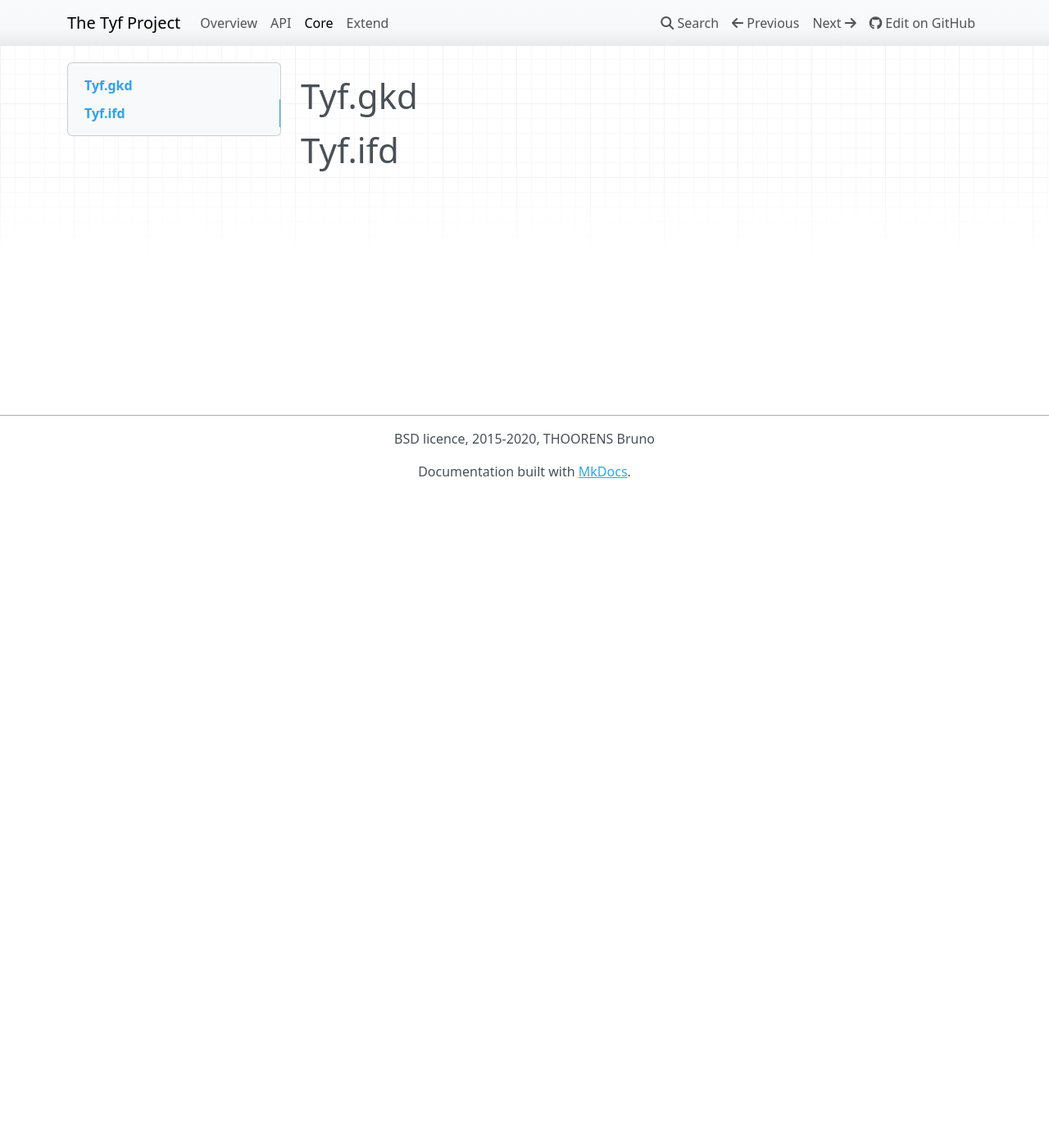
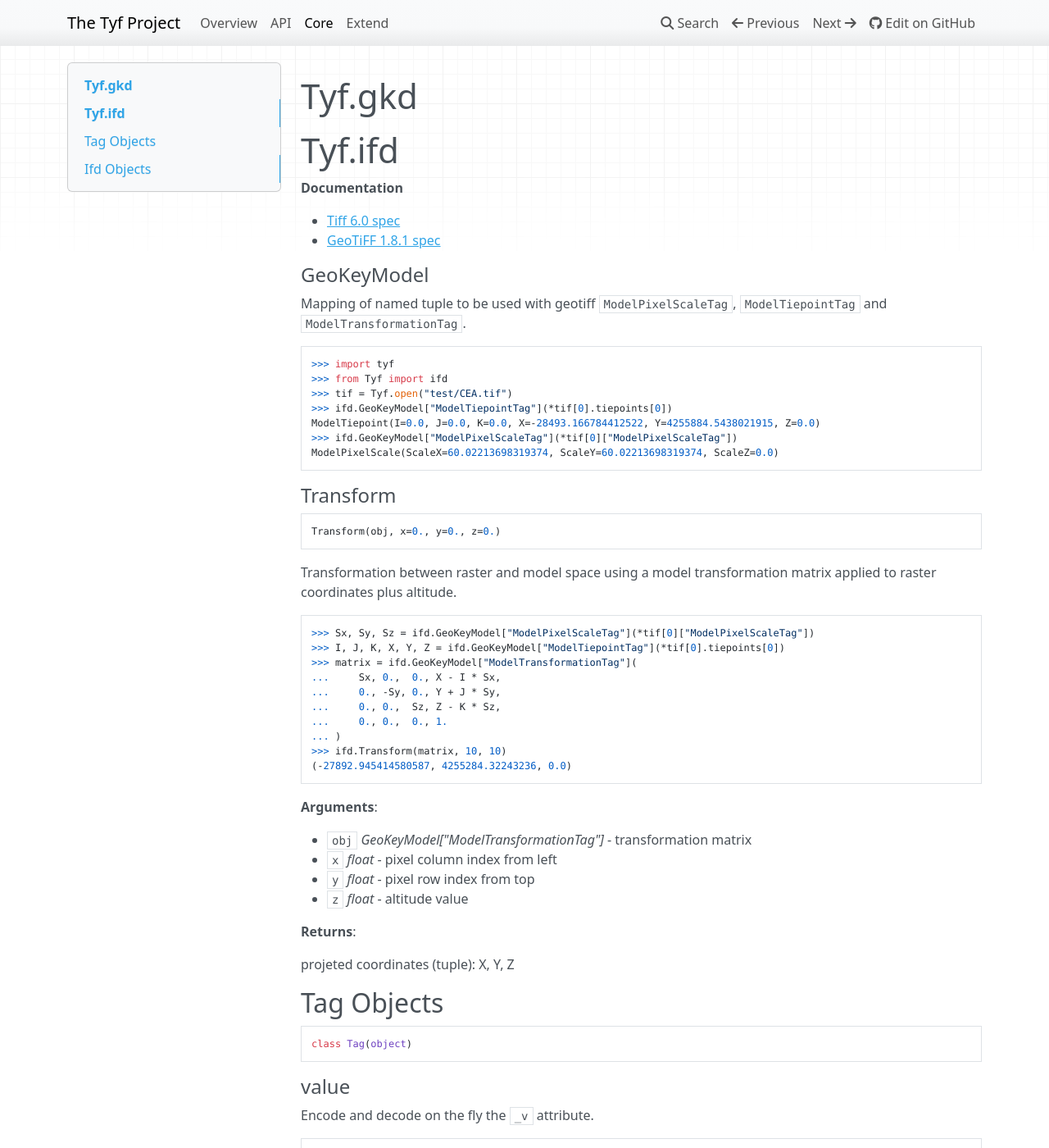
Before and after one commit to Moustikitos/tyf, an MkDocs documentation site: the page built from docs/core.md, in a window 1280 px wide and 1400 px high. Shown: the whole window at 82% size. Built offline with MkDocs 1.6.1, drawn with Linux system fonts in a browser that asks for light colours; nearby versions of some CDN libraries; some of the changed text lies outside the part shown.

Commit message:
documentation update

````diff
--- a/docs/core.md
+++ b/docs/core.md
@@ -3,3 +3,193 @@
 
 <a name="Tyf.ifd"></a>
 # Tyf.ifd
+
+__Documentation__
+
+ + [Tiff 6.0 spec](https://www.itu.int/itudoc/itu-t/com16/tiff-fx/docs/tiff6.pdf)
+ + [GeoTiFF 1.8.1 spec](https://htmlpreview.github.io/?https://github.com/OSGeo/libgeotiff/blob/master/geotiff/html/spec/geotiff2.6.html)
+
+<a name="Tyf.ifd.GeoKeyModel"></a>
+#### GeoKeyModel
+
+Mapping of named tuple to be used with geotiff `ModelPixelScaleTag`,
+`ModelTiepointTag` and `ModelTransformationTag`.
+```python
+>>> import tyf
+>>> from Tyf import ifd
+>>> tif = Tyf.open("test/CEA.tif")
+>>> ifd.GeoKeyModel["ModelTiepointTag"](*tif[0].tiepoints[0])
+ModelTiepoint(I=0.0, J=0.0, K=0.0, X=-28493.166784412522, Y=4255884.5438021915, Z=0.0)
+>>> ifd.GeoKeyModel["ModelPixelScaleTag"](*tif[0]["ModelPixelScaleTag"])
+ModelPixelScale(ScaleX=60.02213698319374, ScaleY=60.02213698319374, ScaleZ=0.0)
+```
+
+<a name="Tyf.ifd.Transform"></a>
+#### Transform
+
+```python
+Transform(obj, x=0., y=0., z=0.)
+```
+
+Transformation between raster and model space using a model transformation
+matrix applied to raster coordinates plus altitude.
+
+
+```python
+>>> Sx, Sy, Sz = ifd.GeoKeyModel["ModelPixelScaleTag"](*tif[0]["ModelPixelScaleTag"])
+>>> I, J, K, X, Y, Z = ifd.GeoKeyModel["ModelTiepointTag"](*tif[0].tiepoints[0])
+>>> matrix = ifd.GeoKeyModel["ModelTransformationTag"](
+...     Sx, 0.,  0., X - I * Sx,
+...     0., -Sy, 0., Y + J * Sy,
+...     0., 0.,  Sz, Z - K * Sz,
+...     0., 0.,  0., 1.
+... )
+>>> ifd.Transform(matrix, 10, 10)
+(-27892.945414580587, 4255284.32243236, 0.0)
+```
+
+**Arguments**:
+
+- `obj` _GeoKeyModel["ModelTransformationTag"]_ - transformation matrix
+- `x` _float_ - pixel column index from left
+- `y` _float_ - pixel row index from top
+- `z` _float_ - altitude value
+
+**Returns**:
+
+  projeted coordinates (tuple): X, Y, Z
+
+<a name="Tyf.ifd.Tag"></a>
+## Tag Objects
+
+```python
+class Tag(object)
+```
+
+<a name="Tyf.ifd.Tag.value"></a>
+#### value
+
+Encode and decode on the fly the `_v` attribute.
+```python
+>>> tag = ifd.Tag("GPSLongitude")
+>>> tag.value = 5.62347
+>>> tag._v
+(5, 1, 37, 1, 6123, 250)  # 5/1 deg + 37/1 min + 6123/250 sec
+>>> tag.value
+5.62347
+```
+
+<a name="Tyf.ifd.Tag.info"></a>
+#### info
+
+Meaning of tag value if any (see `Tyf.values` module).
+```python
+>>> ifd.Tag("PhotometricInterpretation", value=3).info
+'RGB Palette'
+>>> ifd.Tag("Flash", value=0x000F).info
+'Flash fired, compulsory flash mode, return light detected'
+```
+
+<a name="Tyf.ifd.Tag.__init__"></a>
+#### \_\_init\_\_
+
+```python
+ | __init__(tag_or_key, value=None)
+```
+
+**Arguments**:
+
+- `tag_or_key` _int or string_ - tag value or keyword
+- `value` _any_ - value of the tag
+
+<a name="Tyf.ifd.Tag.read"></a>
+#### read
+
+```python
+ | @staticmethod
+ | read(fileobj, byteorder, db=None)
+```
+
+**Arguments**:
+
+- `fileobj` _buffer_ - a python file object
+- `byteorder` _string_ - `">"` if little endian used else `"<"`
+- `db` _dict_ - authorized tag database
+
+**Returns**:
+
+  `Tyf.ifd.Tag`
+
+<a name="Tyf.ifd.Tag.calcsize"></a>
+#### calcsize
+
+```python
+ | calcsize()
+```
+
+Return tag value size in `bytes` when packed.
+
+<a name="Tyf.ifd.Tag.pack"></a>
+#### pack
+
+```python
+ | pack(byteorder)
+```
+
+Return a tuple containing the IFD base entry [tag, type, count], the
+packed value and the info if value have to be written in IFD entry or
+data.
+
+**Arguments**:
+
+- `byteorder` _string_ - `">"` if little endian used else `"<"`
+
+**Returns**:
+
+  tuple (`b"tag|type|count"`, `b"value"`, `True` if value is offset)
+
+<a name="Tyf.ifd.getModelTiePoints"></a>
+#### getModelTiePoints
+
+```python
+getModelTiePoints(cls)
+```
+
+Return tiepoint list found in `ModelTiepointTag` tags. This function sets
+a list of all points in private attribute `_model_tie_points` on first
+call.
+
+
+```
+ModelTiepointTag = (I1, J1, K1, X1, Y1, Z1, ..., In, Jn, Kn, Xn, Yn, Zn)
+_model_tie_points = [(I1, J1, K1, X1, Y1, Z1), ..., (In, Jn, Kn, Xn, Yn, Zn)]
+```
+
+**Arguments**:
+
+- `cls` _dict or `Tyf.ifd.Ifd`_ - image file directory
+
+**Returns**:
+
+  Tiepoint list
+
+**Raises**:
+
+  KeyError if no `ModelTiepointTag` defined
+
+<a name="Tyf.ifd.Ifd"></a>
+## Ifd Objects
+
+```python
+class Ifd(dict)
+```
+
+<a name="Tyf.ifd.Ifd.raster_loaded"></a>
+#### raster\_loaded
+
+`True` if raster is loaded
+
+<a name="Tyf.ifd.Ifd.tiepoints"></a>
+#### tiepoints
+
+Tiepoint list
--- a/mkdocs.yml
+++ b/mkdocs.yml
@@ -1,4 +1,4 @@
-copyright: BSD licence, 2015-2020, THOORENS Bruno
+copyright: Copyright &copy; 2015-2020 THOORENS Bruno - BSD licence
 docs_dir: docs
 nav:
 - Overview: index.md
````
Also changed, not shown: Tyf/__init__.py (+7 -9 lines), docs/api.md (+6 -7 lines).
